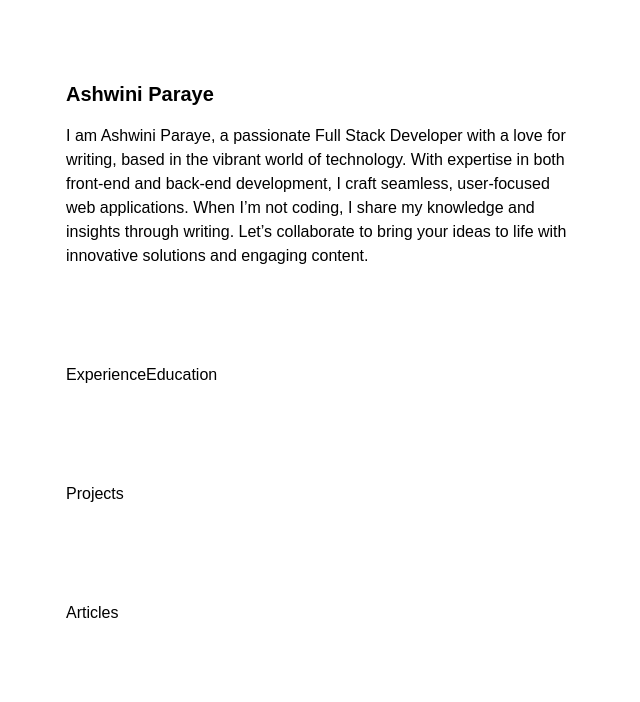
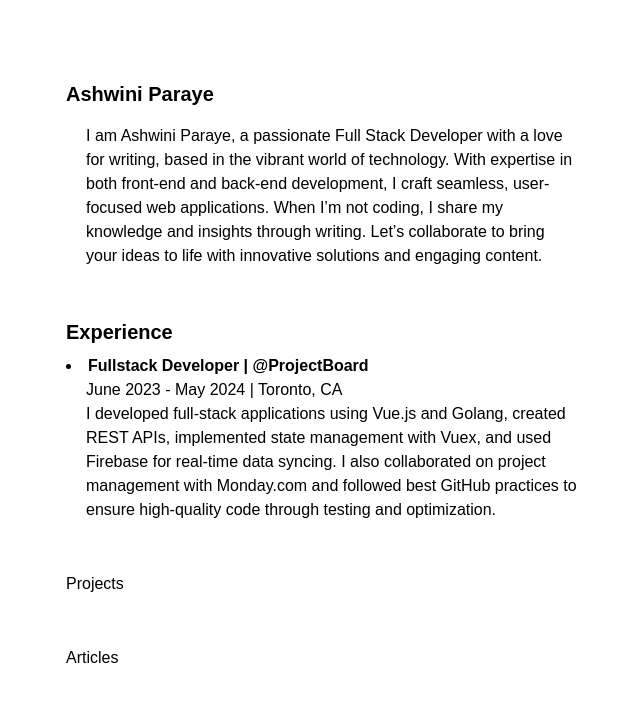
Before and after one commit to AshwiniParaye1/Portfolio3, a Next.js app: page / in a window 1280 px wide. Shown: the top 702 px of the page, without its empty margins (318-958 px from the left). Built offline with nearby package versions, Linux system fonts and the light colour scheme.

Commit message:
added experience

```diff
--- a/app/components/About.jsx
+++ b/app/components/About.jsx
@@ -3,8 +3,8 @@ import React from "react";
 const About = () => {
   return (
     <div className="">
-      <h1 className="text-xl font-bold mb-4">Ashwini Paraye</h1>
-      <p>
+      <h1 className="text-xl font-semibold mb-4">Ashwini Paraye</h1>
+      <p className="pl-5">
         I am Ashwini Paraye, a passionate Full Stack Developer with a love for
         writing, based in the vibrant world of technology. With expertise in
         both front-end and back-end development, I craft seamless, user-focused
--- /dev/null
+++ b/app/components/Experience.jsx
@@ -0,0 +1,24 @@
+import React from "react";
+
+const Experience = () => {
+  return (
+    <div>
+      <h1 className="text-xl font-semibold mb-2">Experience</h1>
+      <li>
+        <span className="font-semibold">
+          Fullstack Developer | @ProjectBoard
+        </span>
+        <p className="pl-5">June 2023 - May 2024 | Toronto, CA</p>
+        <p className="pl-5">
+          I developed full-stack applications using Vue.js and Golang, created
+          REST APIs, implemented state management with Vuex, and used Firebase
+          for real-time data syncing. I also collaborated on project management
+          with Monday.com and followed best GitHub practices to ensure
+          high-quality code through testing and optimization.
+        </p>
+      </li>
+    </div>
+  );
+};
+
+export default Experience;
--- a/app/components/ExperienceEducation.jsx
+++ /dev/null
@@ -1,7 +0,0 @@
-import React from "react";
-
-const ExperienceEducation = () => {
-  return <div>ExperienceEducation</div>;
-};
-
-export default ExperienceEducation;
--- a/app/page.js
+++ b/app/page.js
@@ -1,6 +1,6 @@
 import React from "react";
 import About from "./components/About";
-import ExperienceEducation from "./components/ExperienceEducation";
+import Experience from "./components/Experience";
 import Projects from "./components/Projects";
 import Articles from "./components/Articles";
 import GetInTouch from "./components/GetInTouch";
@@ -12,7 +12,7 @@ const Page = () => {
         <About />
       </div>
       <div className="w-full max-w-5xl">
-        <ExperienceEducation />
+        <Experience />
       </div>
       <div className="w-full max-w-5xl">
         <Projects />
```
